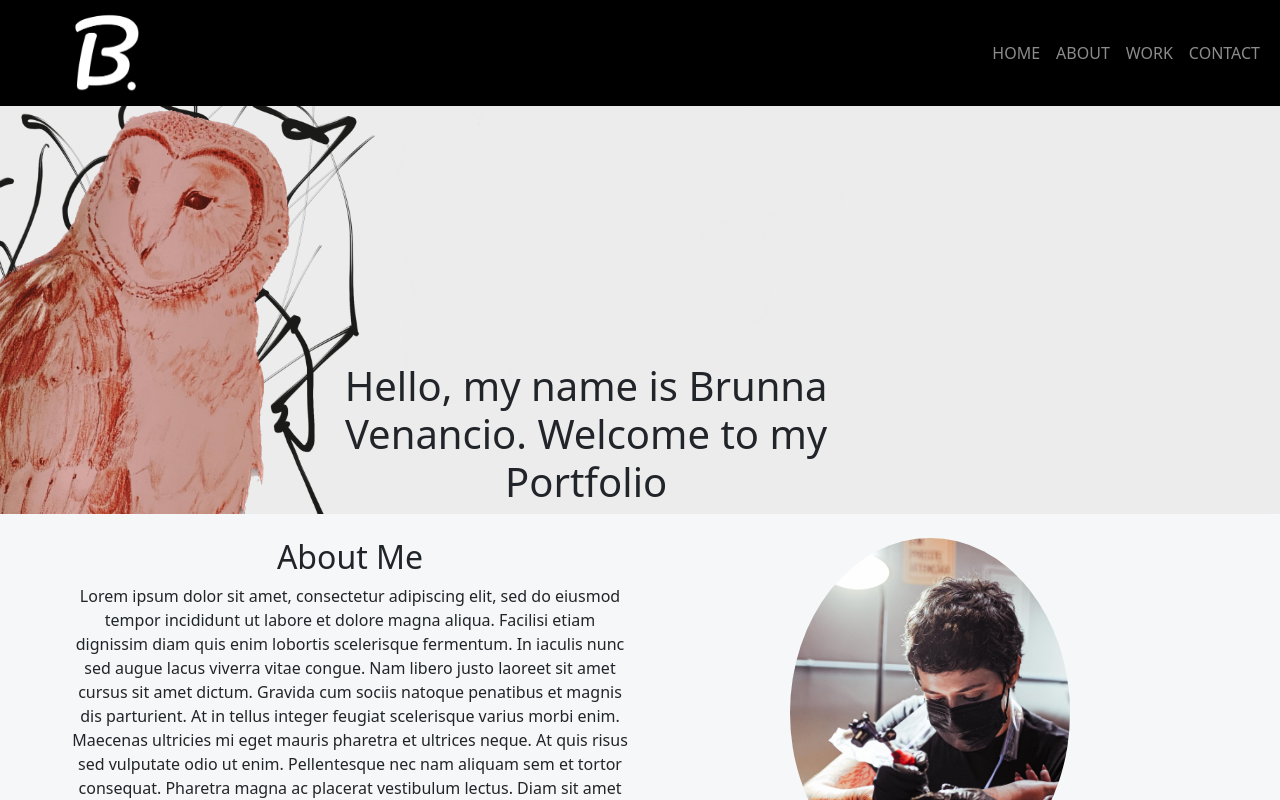
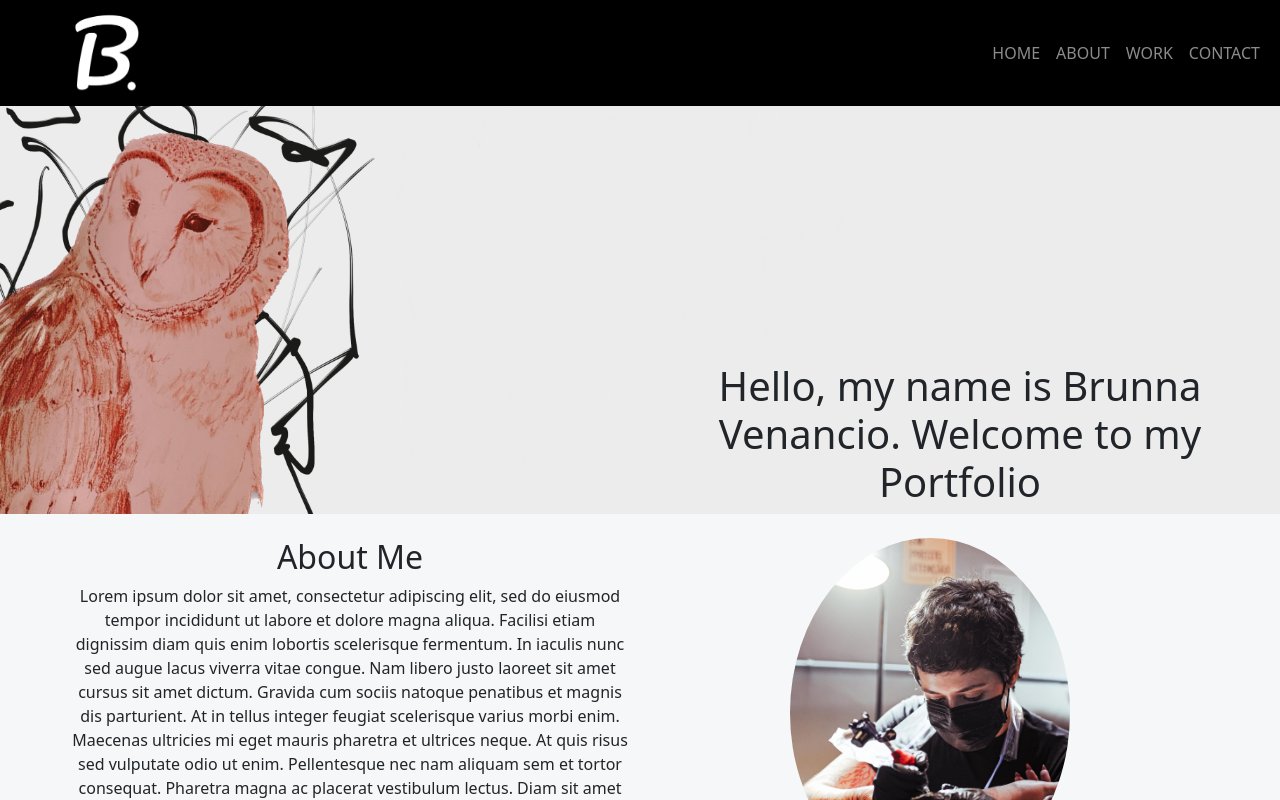
Before and after one commit to sarazcox/brunnasportfolio, a React (Create React App) app: page / in a window 1280 px wide. Shown: the top 800 px of the page. Built offline with nearby package versions, Linux system fonts and the light colour scheme.

Commit message:
updates on homepage

```diff
--- a/src/components/HomePage.js
+++ b/src/components/HomePage.js
@@ -6,16 +6,16 @@ const backgroundImageStyle = {
   backgroundImage: `url(${Cover})`,
   backgroundSize: "cover",
   backgroundRepeat: "no-repeat",
-  backgroundPosition: "left",
   paddingTop: "20%",
+  display: "relative",
 
 };
 
 const HomePage = () => {
   return (
-    <Container id="home" fluid style={backgroundImageStyle} className="d-flex align-items-center">
-      <Row className="justify-content-center align-items-center">
-        <Col md="6" className="text-right">
+    <Container id="home" fluid style={backgroundImageStyle} className="justify-content-center">
+      <Row className="justify-content-end">
+        <Col md="6">
           <h1>Hello, my name is Brunna Venancio. Welcome to my Portfolio</h1>
         </Col>
       </Row>
```
